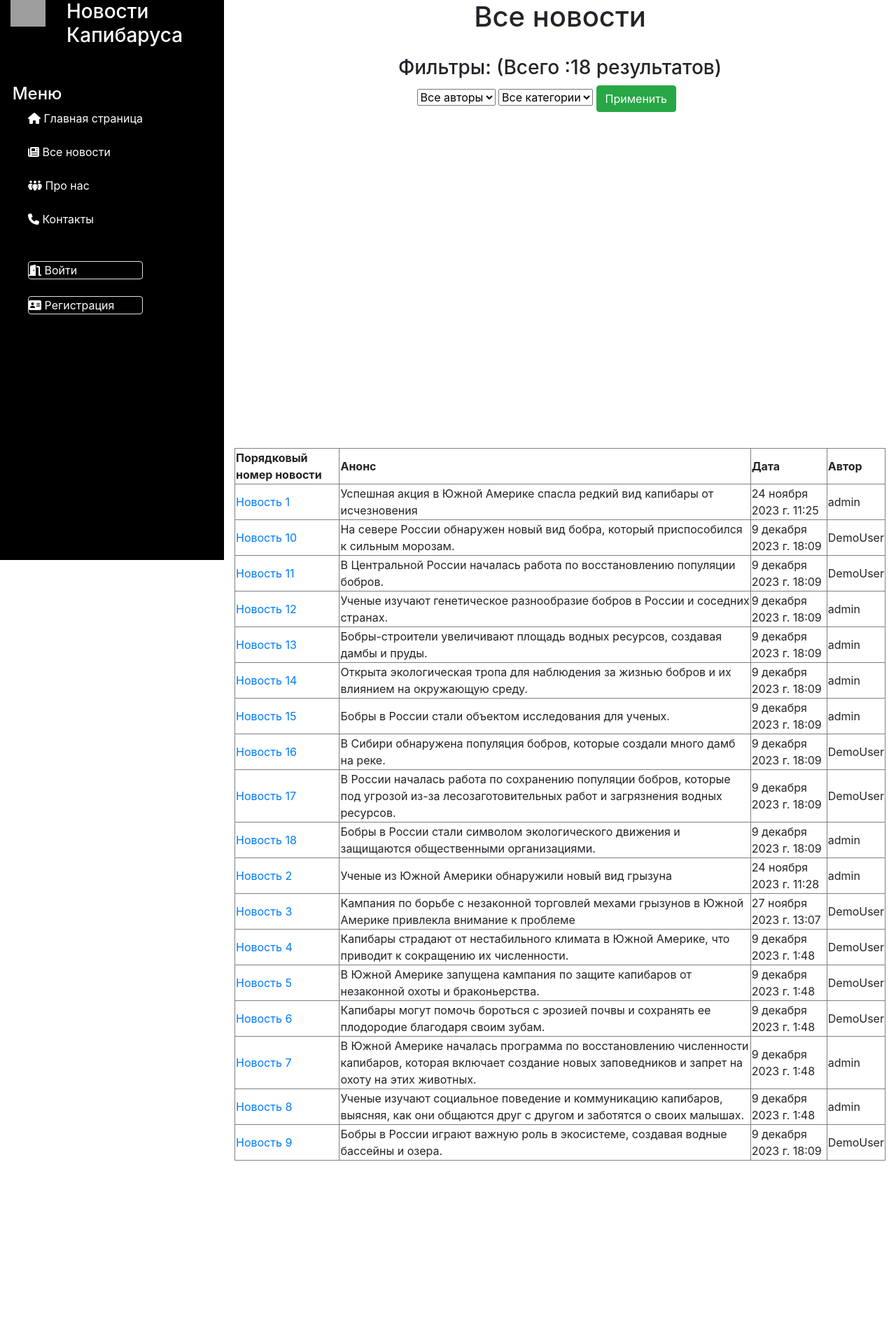
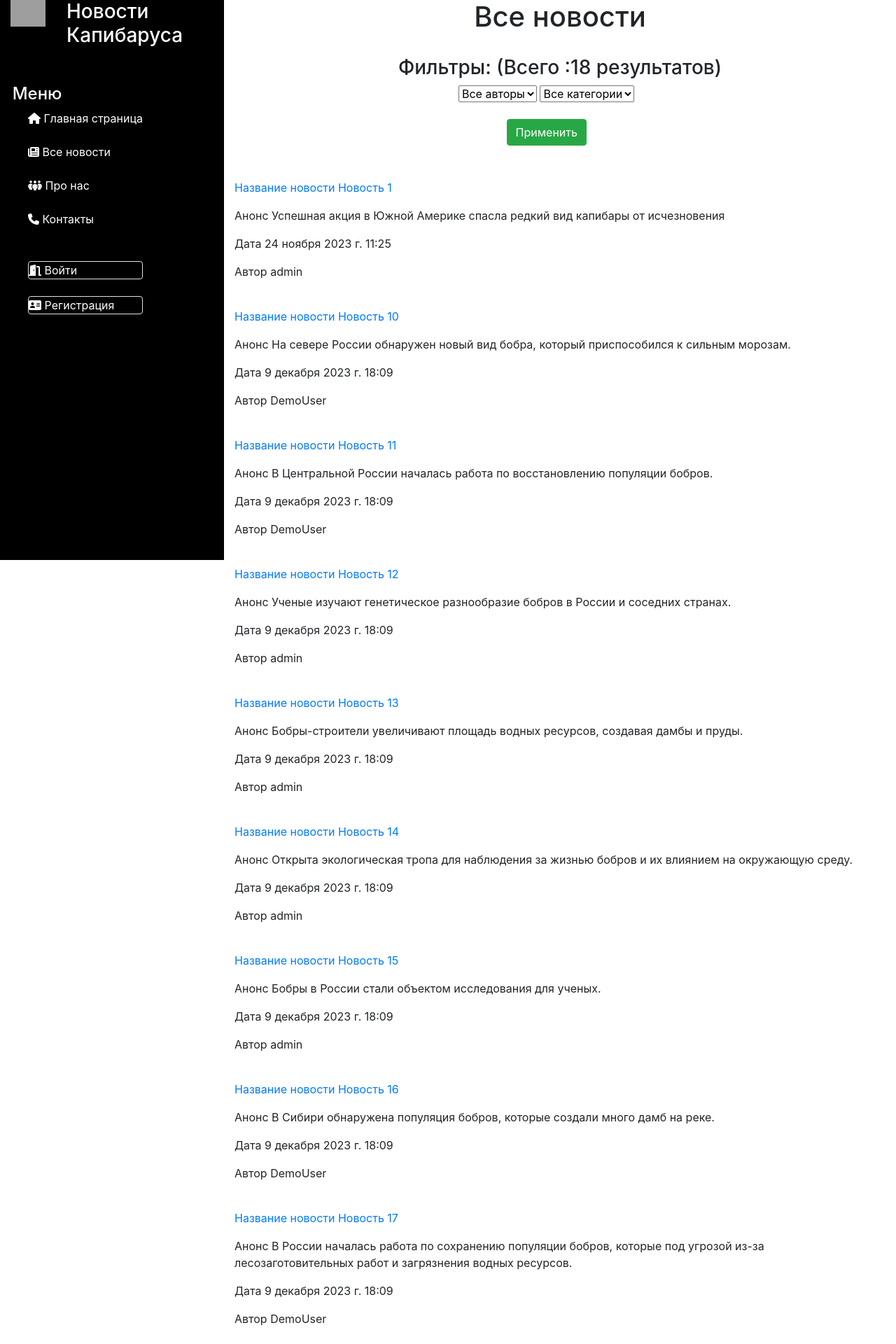
Before and after one commit to user487652/pyll, a Django app: page /news/ in a window 1280 px wide. Shown: the top 1920 px of the page at 70% size. Before the commit the page ends 1658 px from the top, so only its background shows below. Run offline with Django 4.2, Linux system fonts and the light colour scheme; data comes from the database, SQL or seed files in the repository; both versions use the stored data as it was after the commit; some libraries are stand-ins or nearby versions; grey boxes are pictures that could not be loaded.

Commit message:
09122023

```diff
--- a/NewStudyRostelecom/NewStudyRostelecom/urls.py
+++ b/NewStudyRostelecom/NewStudyRostelecom/urls.py
@@ -31,3 +31,5 @@ urlpatterns = [
                   path('home/', include('home.urls'))] + static(settings.STATIC_URL, document_root=settings.STATIC_ROOT)
 
 urlpatterns+=static(settings.MEDIA_URL, document_root=settings.MEDIA_ROOT)
+
+admin.site.site_header="Панель администрирования Капибар Ньюс"
--- a/NewStudyRostelecom/news/templates/news/news_list.html
+++ b/NewStudyRostelecom/news/templates/news/news_list.html
@@ -2,10 +2,6 @@
 {% load static %}
 
 {% block content %}
-
-<!--<br>-->
-<!--<br>-->
-<!--<br>-->
 
 <h1 class="text-center">Все новости</h1>
 <br>
@@ -30,28 +26,24 @@
                     </option>
                     {% endfor %}
                 </select>
+                <br>
+                <br>
                 <input type="submit" class="btn btn-success" value="Применить">
             </div>
         </form>
     </label>
 </div>
 <br>
-<table border="1px;">
-    <tr>
-        <th> Порядковый номер новости</th>
-        <th> Анонс</th>
-        <th> Дата</th>
-        <th> Автор</th>
-    </tr>
-    {% for n in news %}
-    <tr>
-        <td><a href="{{n.get_absolute_url}}"> {{ n.title }} </a></td>
-        <td> {{ n.anouncement }}</td>
-        <td> {{ n.date }}</td>
-        <td> {{ n.author.username }}</td>
-    </tr>
+{% for n in news %}
+<div>
+    <p><a href="{{n.get_absolute_url}}">Название новости {{ n.title }} </a></p>
+    <p> Анонс {{ n.anouncement }}</p>
+    <p> Дата {{ n.date }}</p>
+    <p> Автор {{ n.author.username }}</p>
     <br>
-    {% endfor %}
-</table>
+</div>
+
+{% endfor %}
+
 
 {% endblock content %}
```
Also changed, not shown: NewStudyRostelecom/db.sqlite3.
